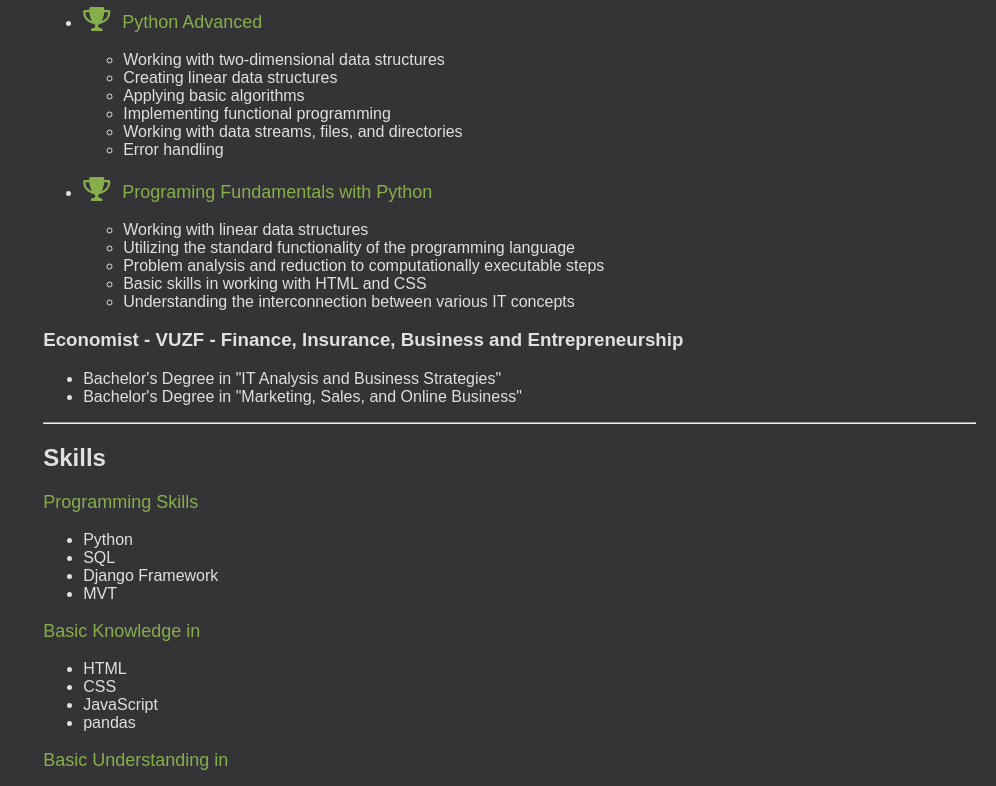
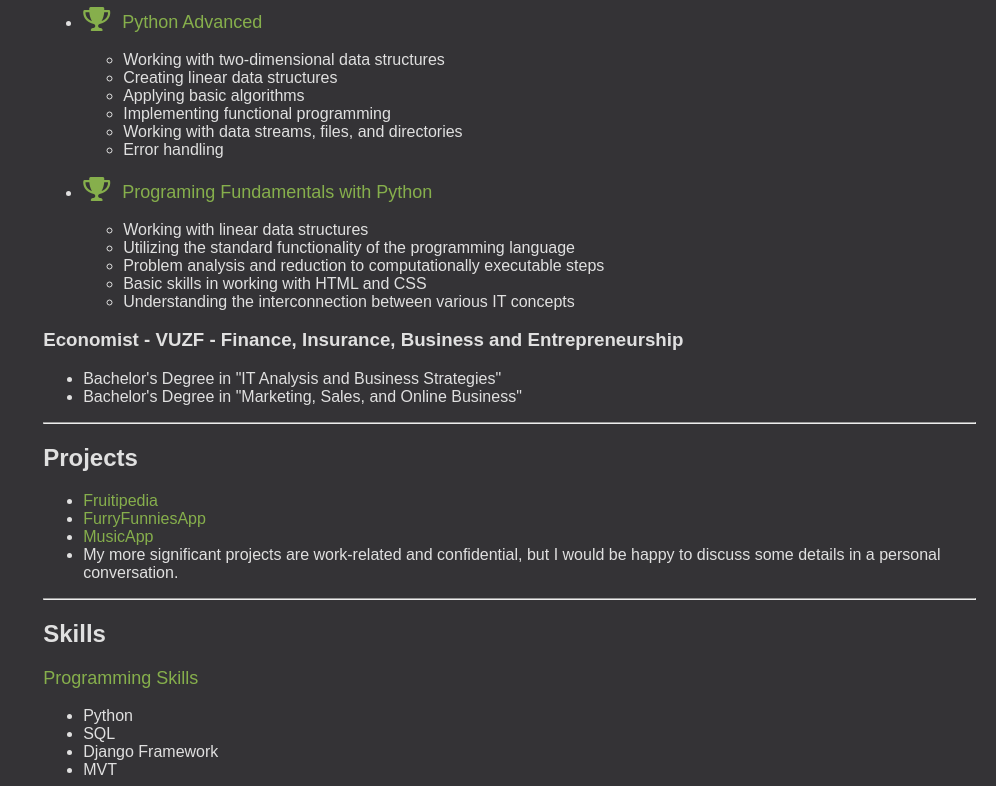
Before and after one commit to GeorgievValentin/GeorgievValentin.github.io, a plain HTML site: page index.html in a window 1280 px wide. Shown: the part 1504-2290 px from the top of the page, without its empty margins (284-1280 px from the left). Drawn offline with Linux system fonts and the light colour scheme.

Commit message:
Update index.html

```diff
--- a/index.html
+++ b/index.html
@@ -16,11 +16,11 @@
             <ul>
                 <li><a href="#about">About Me</a></li>
                 <li><a href="#experience">Experience</a></li>
-                <!-- <li><a href="#projects">Projects</a></li> -->
                 <li><a href="#education">Education</a></li>
+                <li><a href="#projects">Projects</a></li>
                 <li><a href="#skills">Skills</a></li>
                 <li><a href="#languages">Languages</a></li>
-                <li><a href="#hobbies">Hobbies</a></li>
+                <li><a href="#hobbies">Courses</a></li>
             </ul>
         </nav>
     </header>
@@ -141,6 +141,17 @@
             </ul>
         </section>
         <hr>
+        <section id="projects">
+            <h2>Projects</h2>
+            <ul class="sertificates">
+                <li><a href="https://github.com/GeorgievValentin/SoftUni/tree/main/python_web/django_basics/projects/ExamPreps/FruitipediaApp">Fruitipedia</a></li>
+                <li><a href="https://github.com/GeorgievValentin/SoftUni/tree/main/python_web/django_basics/projects/ExamPreps/FurryFunniesApp">FurryFunniesApp</a></li>
+                <li><a href="https://github.com/GeorgievValentin/SoftUni/tree/main/python_web/django_basics/projects/ExamPreps/MusicApp">MusicApp</a></li>
+                <li>My more significant projects are work-related and confidential,
+                    but I would be happy to discuss some details in a personal conversation.</li>
+            </ul>
+        </section>
+        <hr>
         <section id="skills">
             <h2>Skills</h2>
             <p class="course green" >Programming Skills</p>
```
Lines whose indentation alone changed are shown as unchanged.
